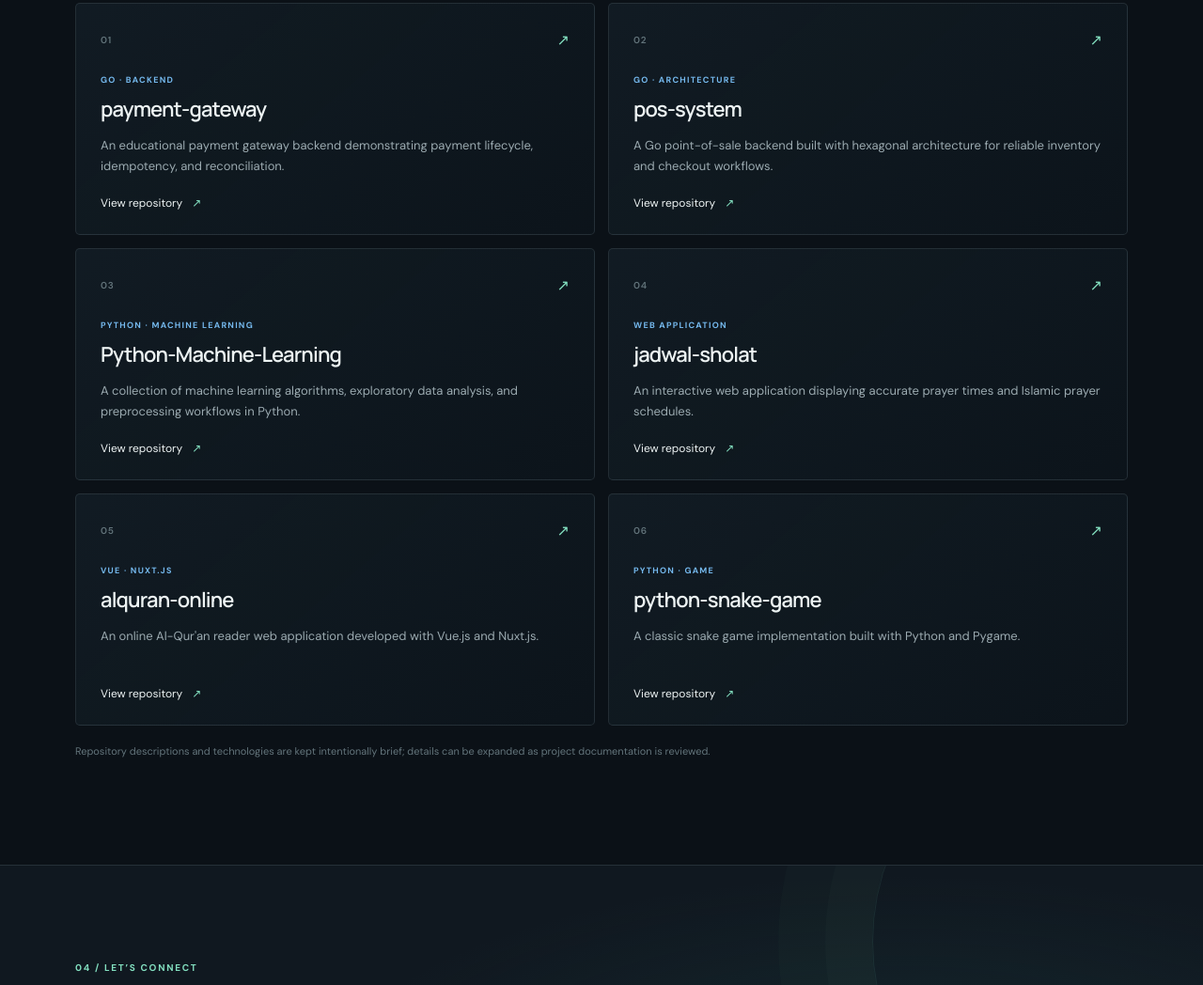
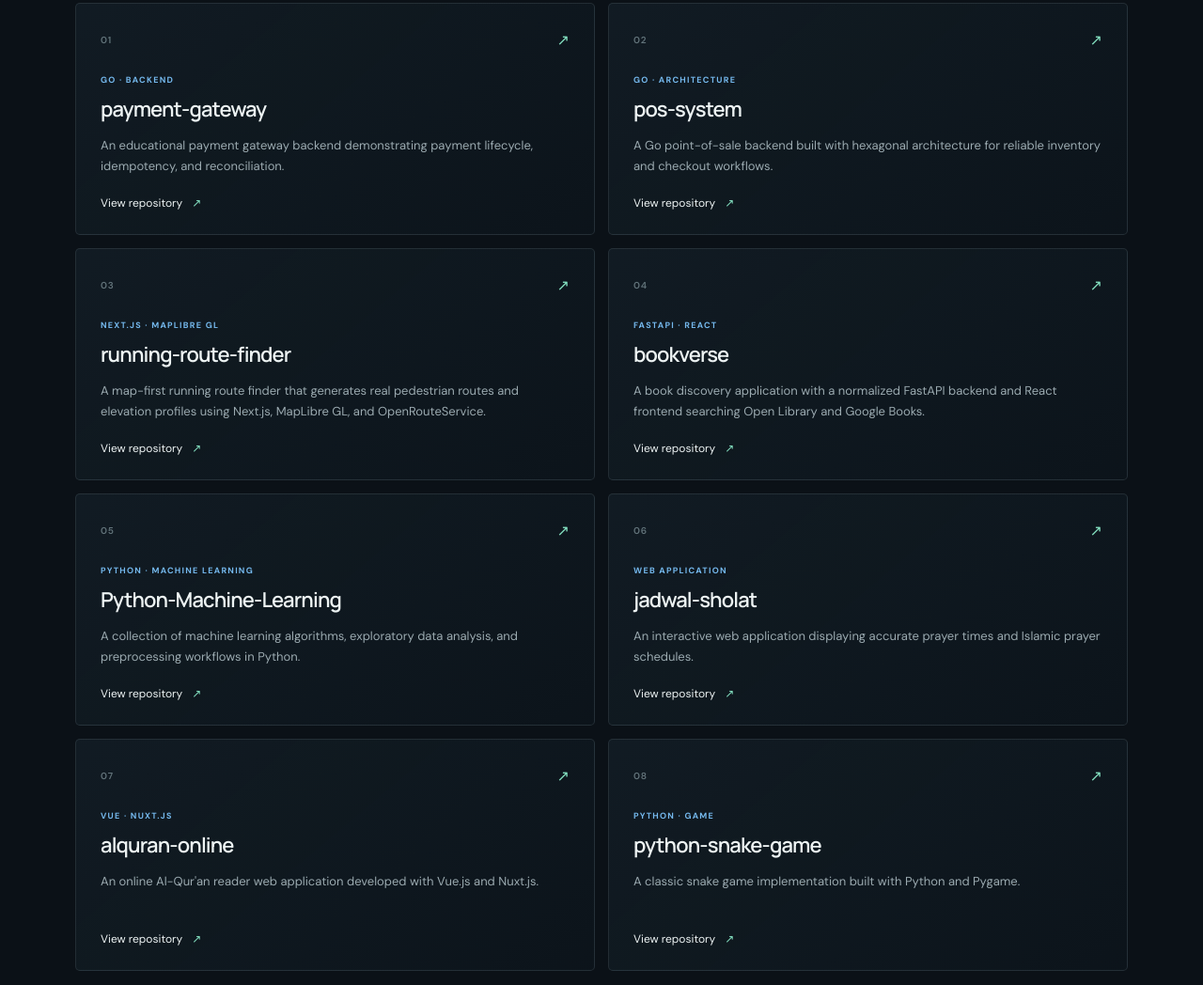
Before and after one commit to luqmanulhakimdev/portofolio, a plain HTML site: page index.html in a window 1280 px wide. Shown: the part 2346-3394 px from the top of the page at 94% size. Drawn offline with Linux system fonts and the light colour scheme.

Commit message:
feat: add running-route-finder and bookverse to projects

```diff
--- a/index.html
+++ b/index.html
@@ -197,6 +197,26 @@
         <article class="project-card">
           <div class="project-top"><span class="project-number">03</span><span class="project-arrow"
               aria-hidden="true">↗</span></div>
+          <p class="project-kind">NEXT.JS · MAPLIBRE GL</p>
+          <h3>running-route-finder</h3>
+          <p>A map-first running route finder that generates real pedestrian routes and elevation profiles using Next.js, MapLibre GL, and OpenRouteService.
+          </p><a class="project-link" href="https://github.com/luqmanulhakimdev/running-route-finder" target="_blank"
+            rel="noopener noreferrer" aria-label="View running-route-finder repository on GitHub">View repository <span
+              aria-hidden="true">↗</span></a>
+        </article>
+        <article class="project-card">
+          <div class="project-top"><span class="project-number">04</span><span class="project-arrow"
+              aria-hidden="true">↗</span></div>
+          <p class="project-kind">FASTAPI · REACT</p>
+          <h3>bookverse</h3>
+          <p>A book discovery application with a normalized FastAPI backend and React frontend searching Open Library and Google Books.
+          </p><a class="project-link" href="https://github.com/luqmanulhakimdev/bookverse" target="_blank"
+            rel="noopener noreferrer" aria-label="View bookverse repository on GitHub">View repository <span
+              aria-hidden="true">↗</span></a>
+        </article>
+        <article class="project-card">
+          <div class="project-top"><span class="project-number">05</span><span class="project-arrow"
+              aria-hidden="true">↗</span></div>
           <p class="project-kind">PYTHON · MACHINE LEARNING</p>
           <h3>Python-Machine-Learning</h3>
           <p>A collection of machine learning algorithms, exploratory data analysis, and preprocessing workflows in
@@ -206,7 +226,7 @@
               aria-hidden="true">↗</span></a>
         </article>
         <article class="project-card">
-          <div class="project-top"><span class="project-number">04</span><span class="project-arrow"
+          <div class="project-top"><span class="project-number">06</span><span class="project-arrow"
               aria-hidden="true">↗</span></div>
           <p class="project-kind">WEB APPLICATION</p>
           <h3>jadwal-sholat</h3>
@@ -216,7 +236,7 @@
               aria-hidden="true">↗</span></a>
         </article>
         <article class="project-card">
-          <div class="project-top"><span class="project-number">05</span><span class="project-arrow"
+          <div class="project-top"><span class="project-number">07</span><span class="project-arrow"
               aria-hidden="true">↗</span></div>
           <p class="project-kind">VUE · NUXT.JS</p>
           <h3>alquran-online</h3>
@@ -225,7 +245,7 @@
             aria-label="View alquran-online repository on GitHub">View repository <span aria-hidden="true">↗</span></a>
         </article>
         <article class="project-card">
-          <div class="project-top"><span class="project-number">06</span><span class="project-arrow"
+          <div class="project-top"><span class="project-number">08</span><span class="project-arrow"
               aria-hidden="true">↗</span></div>
           <p class="project-kind">PYTHON · GAME</p>
           <h3>python-snake-game</h3>
```
